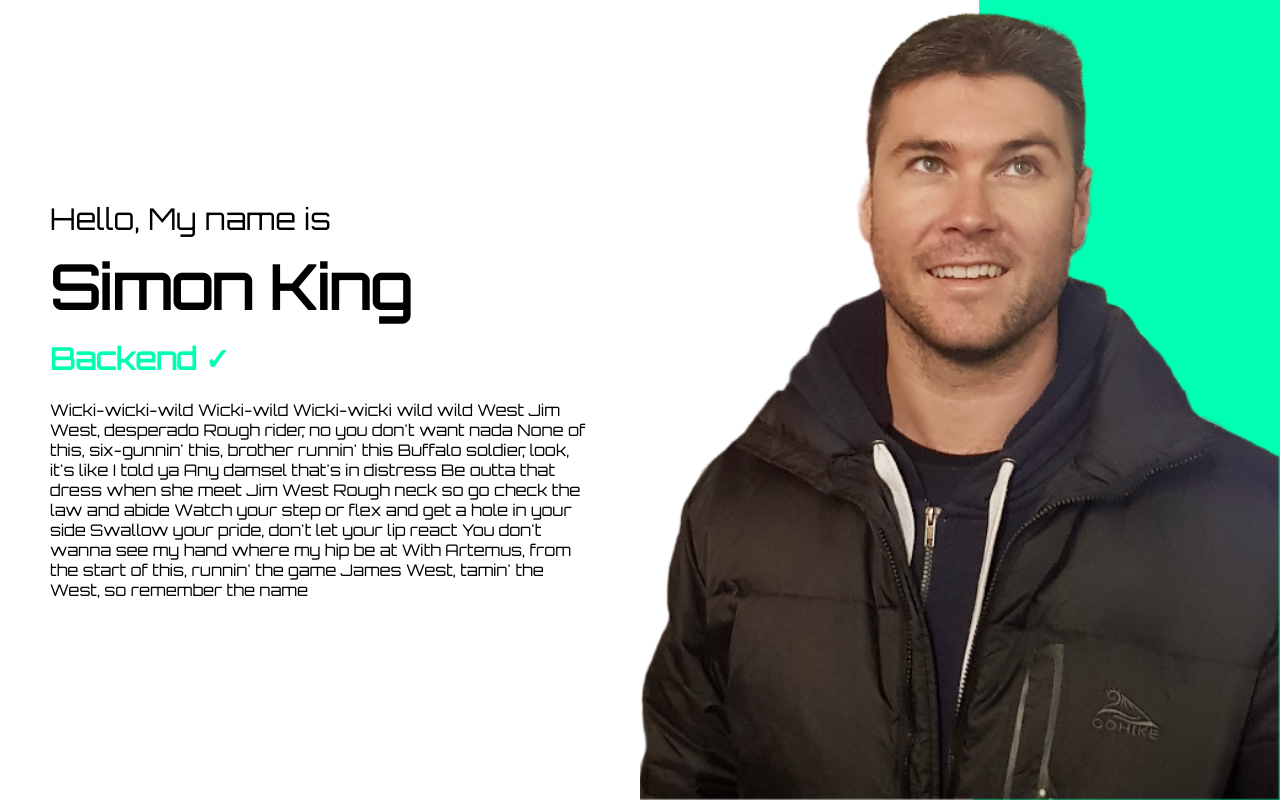
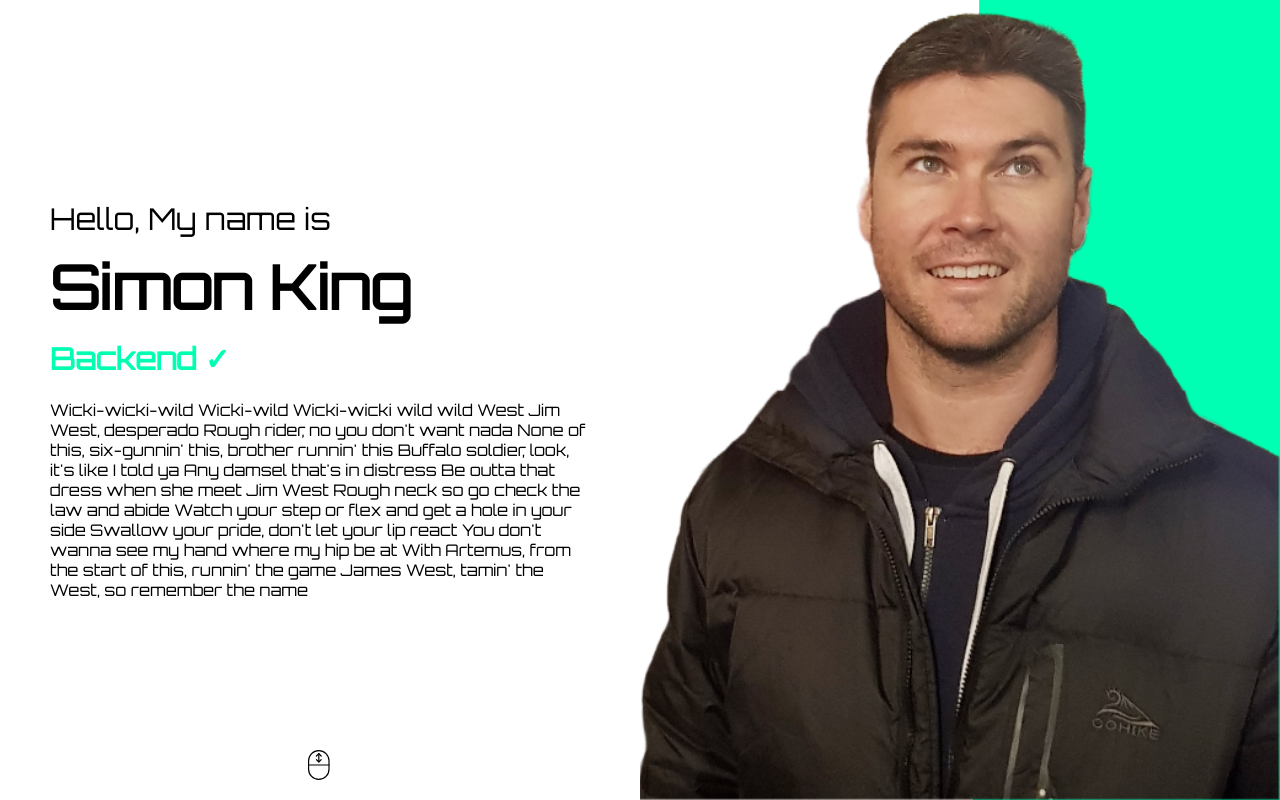
Before and after one commit to lev8947/Multicolor-react-portfolio, a React (Create React App) app: page / in a window 1280 px wide. Built offline with nearby package versions, Linux system fonts and the light colour scheme.

Commit message:
added svg component for dark mode

```diff
--- a/src/components/intro/Intro.jsx
+++ b/src/components/intro/Intro.jsx
@@ -18,7 +18,7 @@
             <div className="i-title-item">Demigod</div>
            </div>
           </div>
-          <div className="i-desription">
+          <p className="i-desription">
           Wicki-wicki-wild Wicki-wild Wicki-wicki wild wild West Jim West, desperado
           Rough rider, no you don't want nada None of this, six-gunnin' this, brother runnin' this
           Buffalo soldier, look, it's like I told ya Any damsel that's in distress
@@ -26,8 +26,64 @@
           Watch your step or flex and get a hole in your side Swallow your pride, don't let your lip react
           You don't wanna see my hand where my hip be at With Artemus, from the start of this, runnin' the game
           James West, tamin' the West, so remember the name
-          </div>
+          </p>
         </div>
+        <svg
+          width="75"
+          height="75"
+          viewBox="0 0 75 75"
+          fill="none"
+          stroke="black"
+          className="i-scroll"
+          xmlns="http://www.w3.org/2000/svg"
+        >
+          <g id="scroll">
+            <path
+              id="Vector"
+              d="M40.5 15L34.5 9L28.5 15"
+              stroke-width="3"
+              stroke-miterlimit="10"
+              stroke-linecap="round"
+              stroke-linejoin="round"
+            />
+            <path
+              id="Vector_2"
+              d="M28.5 24L34.5 30L40.5 24"
+              stroke-width="3"
+              stroke-miterlimit="10"
+              stroke-linecap="round"
+              stroke-linejoin="round"
+            />
+            <g id="Group">
+              <path
+                id="Vector_3"
+                d="M9 37.5H60"
+                stroke-width="3"
+                stroke-miterlimit="10"
+                stroke-linecap="round"
+                stroke-linejoin="round"
+              />
+            </g>
+            <path
+              id="Vector_4"
+              d="M34.5 27V9"
+              stroke-width="2.9895"
+              stroke-miterlimit="10"
+              stroke-linecap="round"
+              stroke-linejoin="round"
+            />
+            <g id="Group_2">
+              <path
+                id="Vector_5"
+                d="M9 27C9 12.918 20.418 1.5 34.5 1.5C48.5859 1.5 60 12.918 60 27C60 29.8906 60 45.1094 60 48C60 62.082 48.5859 73.5 34.5 73.5C20.418 73.5 9 62.082 9 48C9 45.1094 9 29.8906 9 27Z"
+                stroke-width="3"
+                stroke-miterlimit="10"
+                stroke-linecap="round"
+                stroke-linejoin="round"
+              />
+            </g>
+          </g>
+        </svg>
       </div>
       <div className="i-right">
         <div className="i-bg"></div>
--- a/src/components/intro/intro.css
+++ b/src/components/intro/intro.css
@@ -69,6 +69,13 @@
     align-items: center;
 }
 
+.i-scroll{
+    width: 30px;
+    height: 30px;
+    position: absolute;
+    bottom: 20px;
+}
+
 .i-img{
     width: 100%;
     height: 100%;
```
